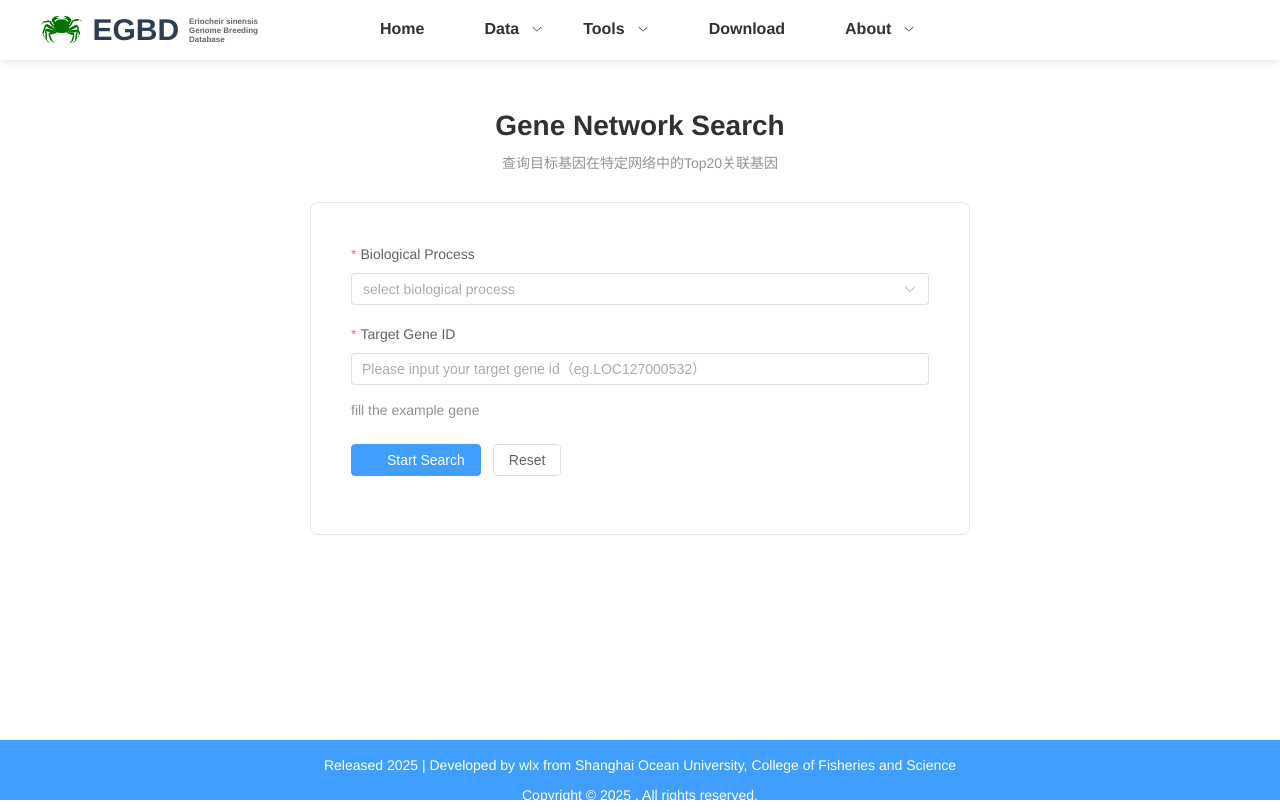
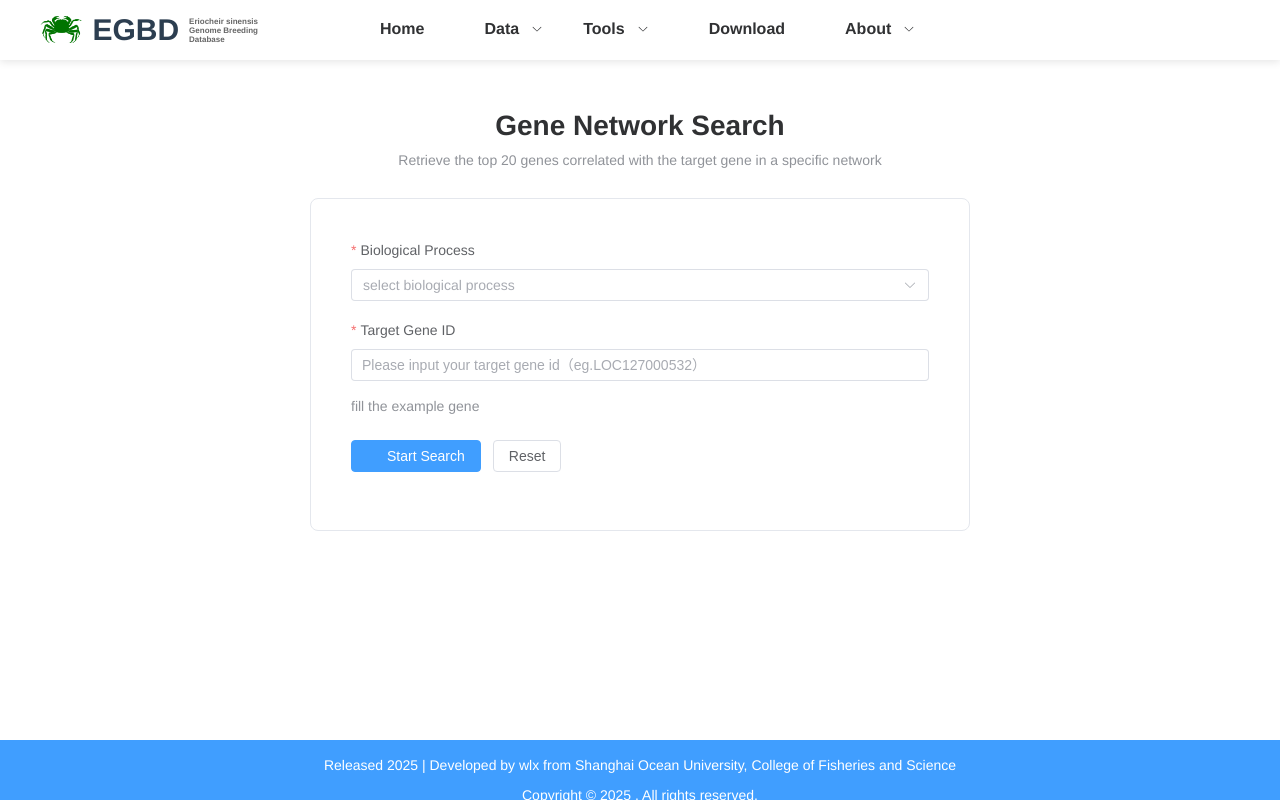
Before and after one commit to Wilameslex/demo, a Vue app in the folder crab-frontend-v3/: page /gene-network/search in a window 1280 px wide. Built offline with nearby package versions, Linux system fonts and the light colour scheme.

Commit message:
Enhance Gene Network Search UI and options
Updated the Gene Network Search component to improve the user interface and functionality. Changed the subtitle and options for biological processes.

```diff
--- a/crab-frontend-v3/src/views/search/GeneNetworkSearch.vue
+++ b/crab-frontend-v3/src/views/search/GeneNetworkSearch.vue
@@ -2,7 +2,7 @@
   <div class="gene-network-search-container">
     <div class="header">
       <h1><i class="el-icon-search"></i> Gene Network Search</h1>
-      <p class="sub-title">查询目标基因在特定网络中的Top20关联基因</p>
+      <p class="sub-title">Retrieve the top 20 genes correlated with the target gene in a specific network</p>
     </div>
 
     <el-card class="search-card" shadow="hover">
@@ -14,8 +14,8 @@
               placeholder="select biological process"
               class="full-width"
           >
-            <el-option label="Metamorphosis Network" value="metamorphosis"></el-option>
-            <el-option label="Maturity Network" value="maturity"></el-option>
+            <el-option label="Metamorphosis (CRA 003690)" value="metamorphosis"></el-option>
+            <el-option label="Tissues of 2year Individuals (CRA 003690)" value="maturity"></el-option>
           </el-select>
         </el-form-item>
 
```
